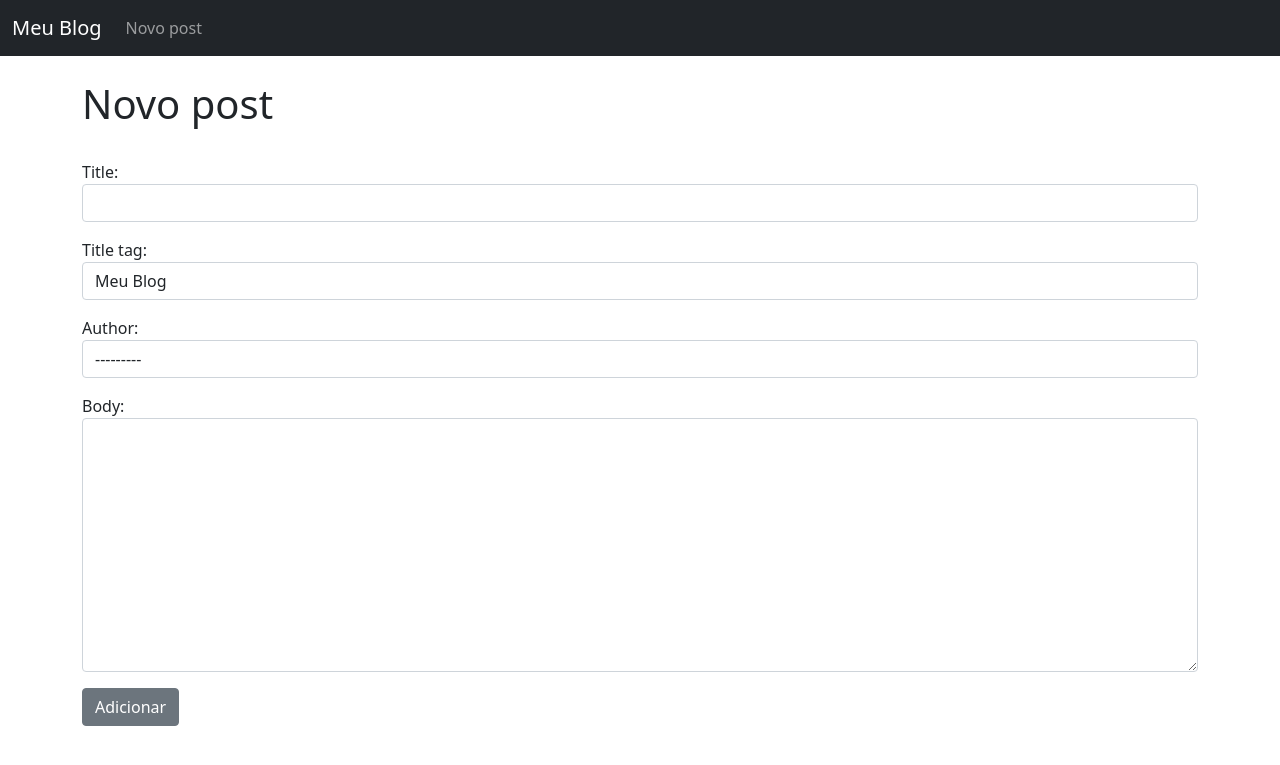
After one commit to Guilhermevsm/Django_blog, a Django app: page /novo_post/ in a window 1280 px wide. The commit adds this page. Shown: the top 765 px of the page. Run offline with Django 4.2, Linux system fonts and the light colour scheme; data comes from the database, SQL or seed files in the repository; both versions use the stored data as it was after the commit.

Commit message:
bootstrap + pagina adicionar post

```diff
--- /dev/null
+++ b/blog/blog_django/forms.py
@@ -0,0 +1,14 @@
+from django import forms
+from .models import Post
+
+class PostForm(forms.ModelForm):
+    class Meta:
+        model = Post
+        fields = ('title', 'title_tag', 'author', 'body')
+
+        widgets = {
+            'title': forms.TextInput(attrs={'class': 'form-control'}),
+            'title_tag': forms.TextInput(attrs={'class': 'form-control'}),
+            'author': forms.Select(attrs={'class': 'form-control'}),
+            'body': forms.Textarea(attrs={'class': 'form-control'}),
+        }
--- a/blog/blog_django/models.py
+++ b/blog/blog_django/models.py
@@ -1,10 +1,15 @@
 from django.db import models
 from django.contrib.auth.models import User
+from django.urls import reverse
 
 class Post(models.Model):
     title = models.CharField(max_length=255)
+    title_tag = models.CharField(max_length=255, default="Meu Blog")
     author = models.ForeignKey(User, on_delete=models.CASCADE)
     body = models.TextField()
 
     def __str__(self):
         return self.title + ' | ' + str(self.author)
+
+    def get_absolute_url(self):
+        return reverse('article-detail', args=(str(self.id)))
--- /dev/null
+++ b/blog/blog_django/templates/base.html
@@ -0,0 +1,51 @@
+<!doctype html>
+<html lang="en">
+  <head>
+    <!-- Required meta tags -->
+    <meta charset="utf-8">
+    <meta name="viewport" content="width=device-width, initial-scale=1">
+
+    <!-- Bootstrap CSS -->
+    <link href="https://cdn.jsdelivr.net/npm/bootstrap@5.0.2/dist/css/bootstrap.min.css" rel="stylesheet" integrity="sha384-EVSTQN3/azprG1Anm3QDgpJLIm9Nao0Yz1ztcQTwFspd3yD65VohhpuuCOmLASjC" crossorigin="anonymous">
+
+    <title>
+        {% block title %}
+            Meu Blog
+        {% endblock %}
+    </title>
+  </head>
+  <body>
+    <nav class="navbar navbar-expand-md navbar-dark bg-dark">
+        <div class="container-fluid">
+          <a href="{% url 'home' %}" class="navbar-brand" href="#">Meu Blog</a>
+          <button class="navbar-toggler" type="button" data-bs-toggle="collapse" data-bs-target="#navbarSupportedContent" aria-controls="navbarSupportedContent" aria-expanded="false" aria-label="Toggle navigation">
+            <span class="navbar-toggler-icon"></span>
+          </button>
+          <div class="collapse navbar-collapse" id="navbarSupportedContent">
+            <ul class="navbar-nav me-auto mb-2 mb-lg-0">
+              <li class="nav-item">
+                <a class="nav-link" href="{% url 'add_post' %}">Novo post</a>
+              </li>
+            </ul>
+
+          </div>
+        </div>
+      </nav>
+    <div class="container"><br/>
+        {% block content %}
+
+        {% endblock %}
+    </div>
+
+    <!-- Optional JavaScript; choose one of the two! -->
+
+    <!-- Option 1: Bootstrap Bundle with Popper -->
+    <script src="https://cdn.jsdelivr.net/npm/bootstrap@5.0.2/dist/js/bootstrap.bundle.min.js" integrity="sha384-MrcW6ZMFYlzcLA8Nl+NtUVF0sA7MsXsP1UyJoMp4YLEuNSfAP+JcXn/tWtIaxVXM" crossorigin="anonymous"></script>
+
+    <!-- Option 2: Separate Popper and Bootstrap JS -->
+    <!--
+    <script src="https://cdn.jsdelivr.net/npm/@popperjs/core@2.9.2/dist/umd/popper.min.js" integrity="sha384-IQsoLXl5PILFhosVNubq5LC7Qb9DXgDA9i+tQ8Zj3iwWAwPtgFTxbJ8NT4GN1R8p" crossorigin="anonymous"></script>
+    <script src="https://cdn.jsdelivr.net/npm/bootstrap@5.0.2/dist/js/bootstrap.min.js" integrity="sha384-cVKIPhGWiC2Al4u+LWgxfKTRIcfu0JTxR+EQDz/bgldoEyl4H0zUF0QKbrJ0EcQF" crossorigin="anonymous"></script>
+    -->
+  </body>
+</html>
--- /dev/null
+++ b/blog/blog_django/templates/post.html
@@ -0,0 +1,19 @@
+{% extends 'base.html' %}
+{% block title %}Novo post{% endblock %}
+{% block content %}
+
+
+
+<h1>Novo post</h1>
+<br/>
+
+<div class="form-group">
+    <form method="POST">
+        {% csrf_token %}
+        {{ form.as_p }}
+        <button class="btn btn-secondary">Adicionar</button>
+    </form>
+</div>
+
+
+{% endblock %}
--- a/blog/blog_django/urls.py
+++ b/blog/blog_django/urls.py
@@ -1,9 +1,10 @@
 from django.urls import path
 #from . import views
-from .views import HomeView, ArticleDetailView
+from .views import HomeView, ArticleDetailView, AddPostView
 
 urlpatterns = [
     #path('', views.home, name="home"),
     path('', HomeView.as_view(), name="home"),
     path('article/<int:pk>', ArticleDetailView.as_view(), name='article-detail'),
+    path('novo_post/', AddPostView.as_view(), name='add_post'),
 ]
--- a/blog/blog_django/views.py
+++ b/blog/blog_django/views.py
@@ -1,6 +1,7 @@
 from django.shortcuts import render
-from django.views.generic import ListView, DetailView
+from django.views.generic import ListView, DetailView, CreateView
 from .models import Post
+from .forms import PostForm
 
 class HomeView(ListView):
     model = Post
@@ -9,3 +10,9 @@ class HomeView(ListView):
 class ArticleDetailView(DetailView):
     model = Post
     template_name = 'article_details.html'
+
+class AddPostView(CreateView):
+    model = Post
+    form_class = PostForm
+    template_name = 'post.html'
+    #fields = '__all__'
--- /dev/null
+++ b/virt/virt/pyvenv.cfg
@@ -0,0 +1,3 @@
+home = C:\Users\vsmgu\AppData\Local\Programs\Python\Python310
+include-system-site-packages = false
+version = 3.10.8
```
Also changed, not shown: blog/blog_django/templates/article_details.html (+11 -0 lines), blog/blog_django/templates/home.html (+7 -0 lines), blog/blog_django/migrations/0002_post_title_tag.py (added), blog/db.sqlite3, 9 other files.
